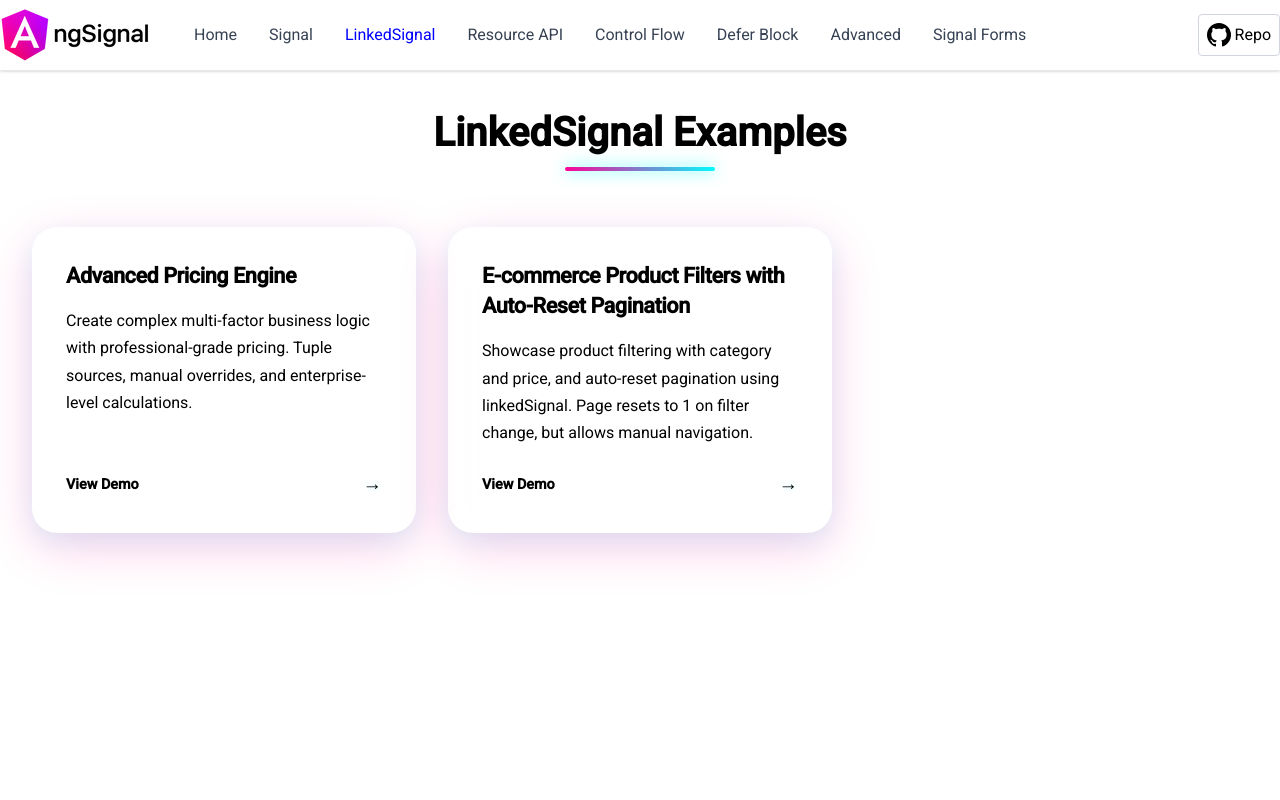
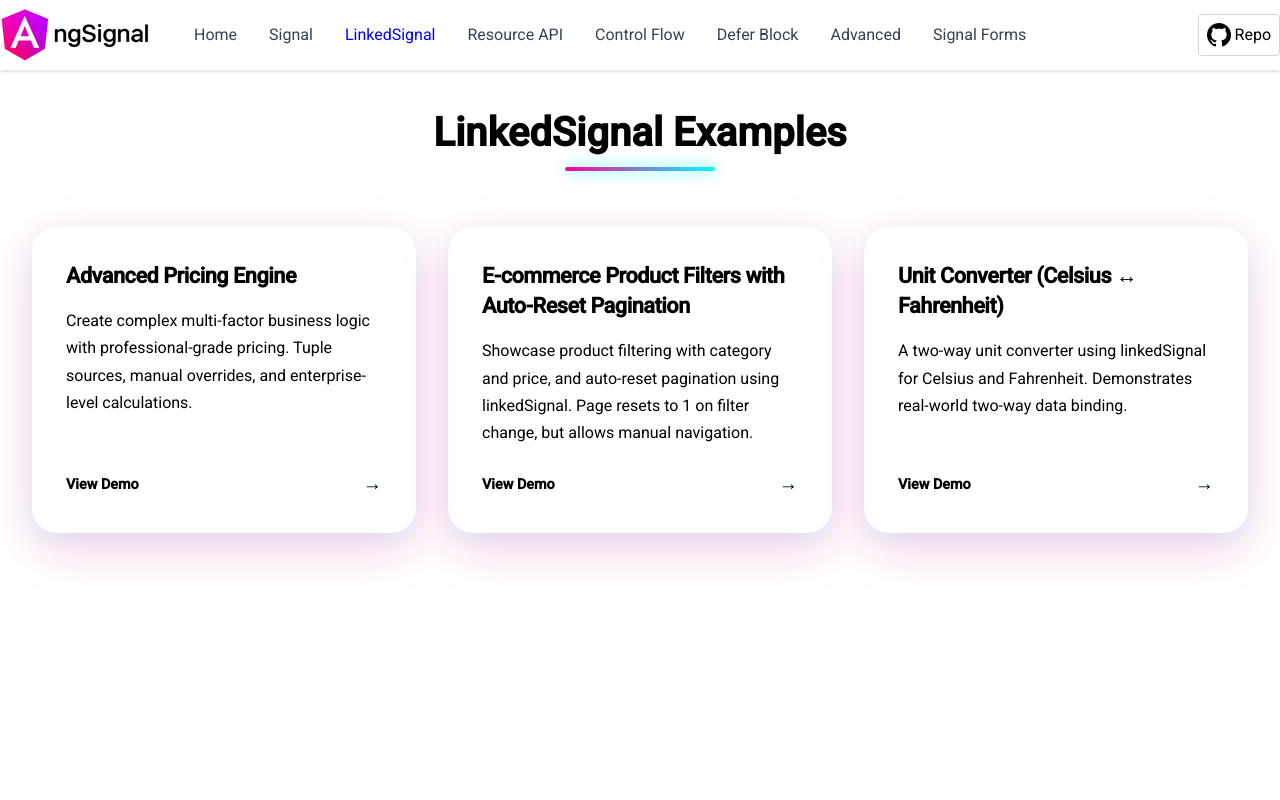
Before and after one commit to drissiOmar98/Angular-Features-Lab, an Angular app: page /linked-signal in a window 1280 px wide. Shown: the top 800 px of the page. Built offline with nearby package versions, Linux system fonts and the light colour scheme.

Commit message:
feat(linkedSignal): expand examples with bidirectional unit conversion using linkedSignal

```diff
--- a/src/app/examples/linked-signal/example-data/linked-signal-examples.ts
+++ b/src/app/examples/linked-signal/example-data/linked-signal-examples.ts
@@ -13,5 +13,10 @@ export const LINKED_SIGNAL_EXAMPLES: ExampleModel[] = [
     content: 'Showcase product filtering with category and price, and auto-reset pagination using linkedSignal. Page resets to 1 on filter change, but allows manual navigation.',
     routerLink: '/linked-signal/example2',
   },
+  {
+    title: 'Unit Converter (Celsius ↔ Fahrenheit)',
+    content: 'A two-way unit converter using linkedSignal for Celsius and Fahrenheit. Demonstrates real-world two-way data binding.',
+    routerLink: '/linked-signal/example3',
+  },
 
 ];
```
